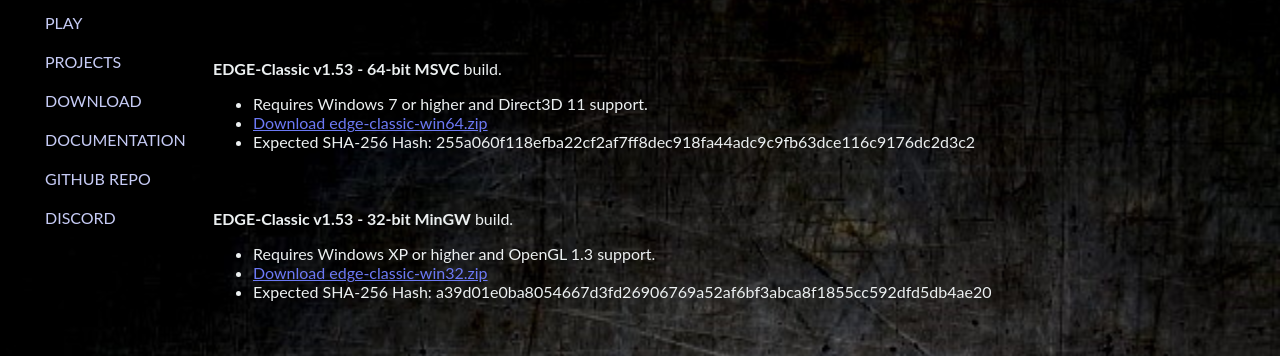
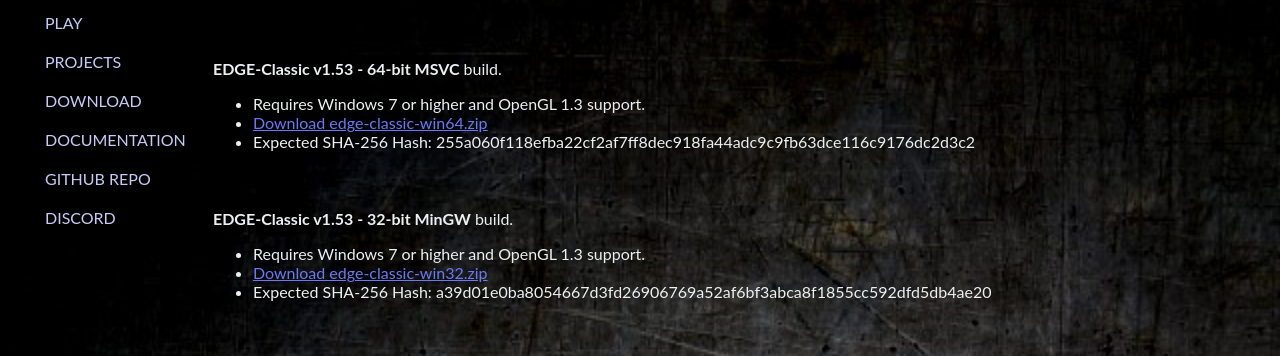
Before and after one commit to edge-classic/edge-classic.github.io, a Jekyll site: the page download.html, which Jekyll copies as it is, in a window 1280 px wide. Shown: the part 231-587 px from the top of the page. Built offline with Jekyll 4.4.1, drawn with Linux system fonts in a browser that asks for light colours.

Commit message:
Update download.html

```diff
--- a/download.html
+++ b/download.html
@@ -41,7 +41,7 @@
 		<tr><td>
 		 <b>EDGE-Classic v1.53 - 64-bit MSVC</b> build.
 		 <ul dir="auto">
-			<li>Requires Windows 7 or higher and Direct3D 11 support.<br>
+			<li>Requires Windows 7 or higher and OpenGL 1.3 support.<br>
 			<li><a href="https://github.com/edge-classic/EDGE-classic/releases/download/1.53/edge-classic-win64.zip">Download edge-classic-win64.zip</a></li>
 			<li>Expected SHA-256 Hash: 255a060f118efba22cf2af7ff8dec918fa44adc9c9fb63dce116c9176dc2d3c2</li>
 			</ul><br><br>
@@ -49,7 +49,7 @@
 		<tr><td>
 		 <b>EDGE-Classic v1.53 - 32-bit MinGW</b> build.
 		  <ul dir="auto">
-			<li>Requires Windows XP or higher and OpenGL 1.3 support.<br>
+			<li>Requires Windows 7 or higher and OpenGL 1.3 support.<br>
 			<li><a href="https://github.com/edge-classic/EDGE-classic/releases/download/1.53/edge-classic-win32.zip">Download  edge-classic-win32.zip</a></li>
 			<li>Expected SHA-256 Hash: a39d01e0ba8054667d3fd26906769a52af6bf3abca8f1855cc592dfd5db4ae20</li>
 		</ul><br><br>
```
